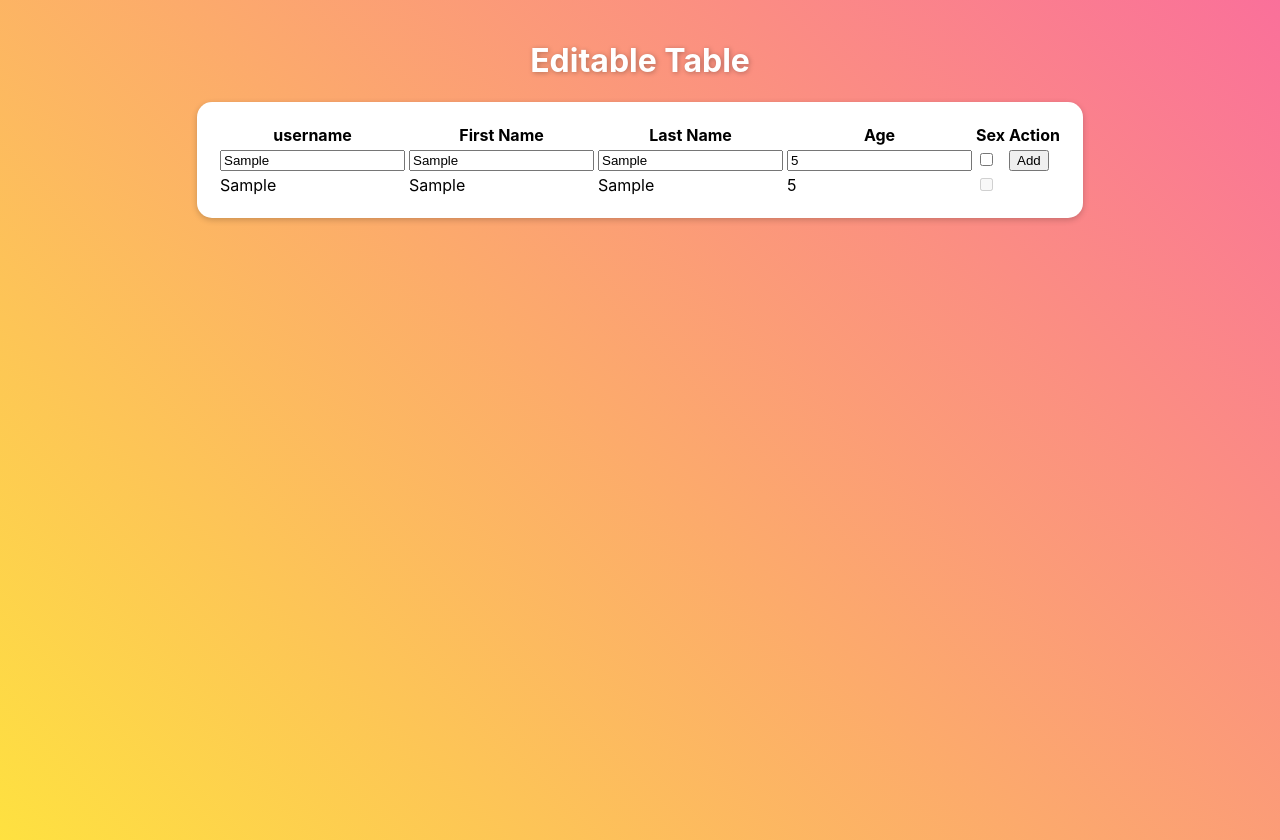
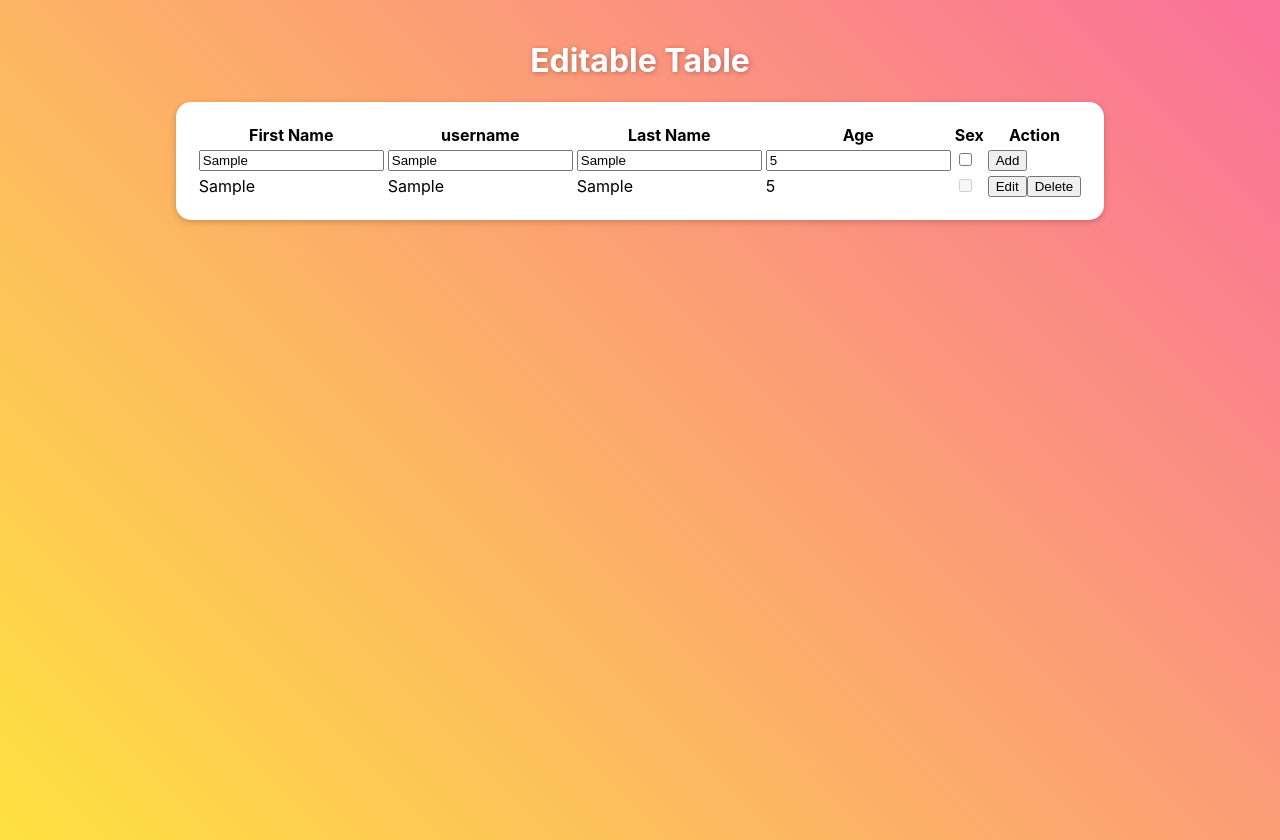
Before and after one commit to fudevgroup/reactTable, a React (Create React App) app: page / in a window 1280 px wide. Both pictures are taken after typing "Sample", "Sample", "Sample", "5" into the empty fields and a click on the button "Add". Built offline with nearby package versions, Linux system fonts and the light colour scheme.

Commit message:
inline edit

```diff
--- a/src/_components/Table.js
+++ b/src/_components/Table.js
@@ -9,12 +9,20 @@
         rows: [],
     }
 
-// onChange = (event) =>{
-//     const {name,value,type,checked} = event.target;
-
+    onDeleteRow = (id) =>{
+        let {rows} = this.state;
+        rows = rows.filter(row=>row.id !== id);
+        this.setState({rows});
+    }
+    onSaveRow = (row) =>{
+        const {rows} = this.state;
+        rows[row.id] = row;
+        this.setState({rows});
+    }
 
     onAdd = (row) =>{
         const {rows} = this.state;
+        row.id = uuidv4();
         rows.push(row);
         this.setState({rows});
     }
@@ -35,7 +43,13 @@
             </thead>
             <tbody>
                 {this.state.rows.map(row=>{
-                    return <TableRow data={row} schema={schema} />
+                    return <TableRow
+                    data={row}
+                    schema={schema}
+                    key={row.id}
+                    onDelete={this.onDeleteRow}
+                    onSave={this.onSaveRow}
+                    />
                 })}
             </tbody>
         </table>
@@ -43,5 +57,12 @@
 }
 
 
+function uuidv4() {
+    return 'xxxxxxxx-xxxx-4xxx-yxxx-xxxxxxxxxxxx'.replace(/[xy]/g, function (c) {
+        var r = Math.random() * 16 | 0, v = c == 'x' ? r : (r & 0x3 | 0x8);
+        return v.toString(16);
+    });
+}
+
 
 export {Table};
--- a/src/_components/TableRow.js
+++ b/src/_components/TableRow.js
@@ -1,17 +1,54 @@
 import React, { Component } from 'react';
+import TableInput from './TableInput';
 
 export default class TableRow extends Component {
     constructor(props){
         super(props);
-        this.state = props.data;
+        this.state = {...props.data,isOnEdit:false};
     }
+
+    onEdit = () =>{
+        if (this.state.isOnEdit){
+            const row = {...this.state};
+            delete row.isOnEdit;
+            this.props.onSave(row);
+        }
+        this.setState({isOnEdit: !this.state.isOnEdit});
+    }
+
+    onDelete = () =>{
+        this.props.onDelete(this.props.data.id);
+    }
+
+    onChange = ({target:{name,value,type,checked}}) =>{
+        if (type==="checkbox"){
+            this.setState({[name]:checked})
+        }
+        else {
+            this.setState({[name]: value})
+        }
+    }
+
     render () {
         const {schema} = this.props;
+        const {isOnEdit} = this.state;
         return (
             <tr>
                 {Object.keys(schema).map(_key=>{
-                    return <TableCell type={schema[_key].type} value={this.state[_key]} />
+                    return isOnEdit ?
+                    <TableInput
+                    key={_key}
+                    name={_key}
+                    {...schema[_key]}
+                    onChange={this.onChange}
+                    value={this.state[_key]||''}
+                    />:
+                    <TableCell key={_key} type={schema[_key].type} value={this.state[_key]} />
                 })}
+                <td>
+                    <button onClick={this.onEdit}>{isOnEdit?'Save':'Edit'}</button>
+                    <button onClick={this.onDelete}>Delete</button>
+                </td>
             </tr>
         )
     }
--- a/src/_constant/TableSchema.js
+++ b/src/_constant/TableSchema.js
@@ -1,13 +1,13 @@
 export const tableSchema = {
+      firstName: {
+        type: String,
+        required: true,
+        displayName: 'First Name'
+    },
     userName: {
       type: String,
       required: true,
       displayName: 'username'
-    },
-    firstName: {
-        type: String,
-        required: true,
-        displayName: 'First Name'
     },
     lastName: {
         type: String,
```
